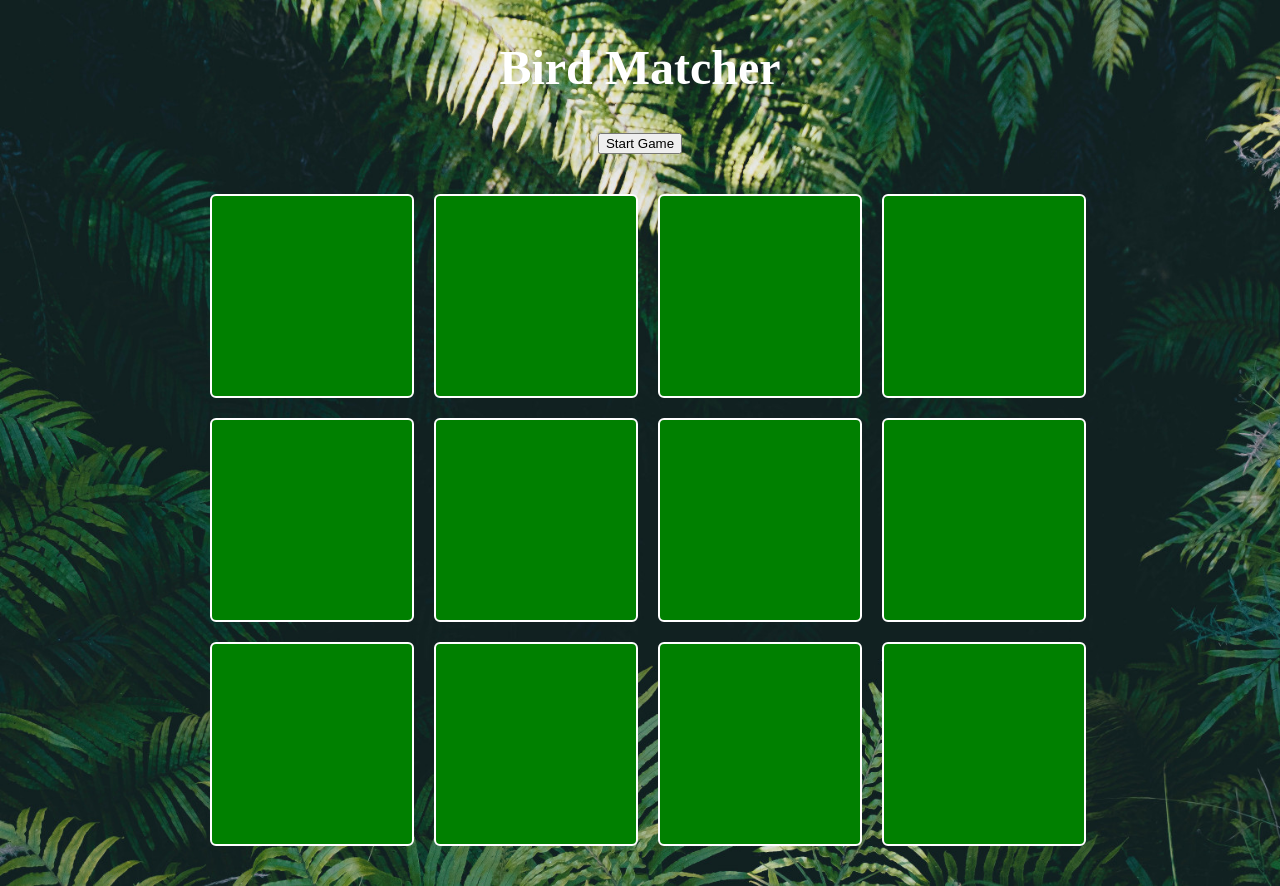
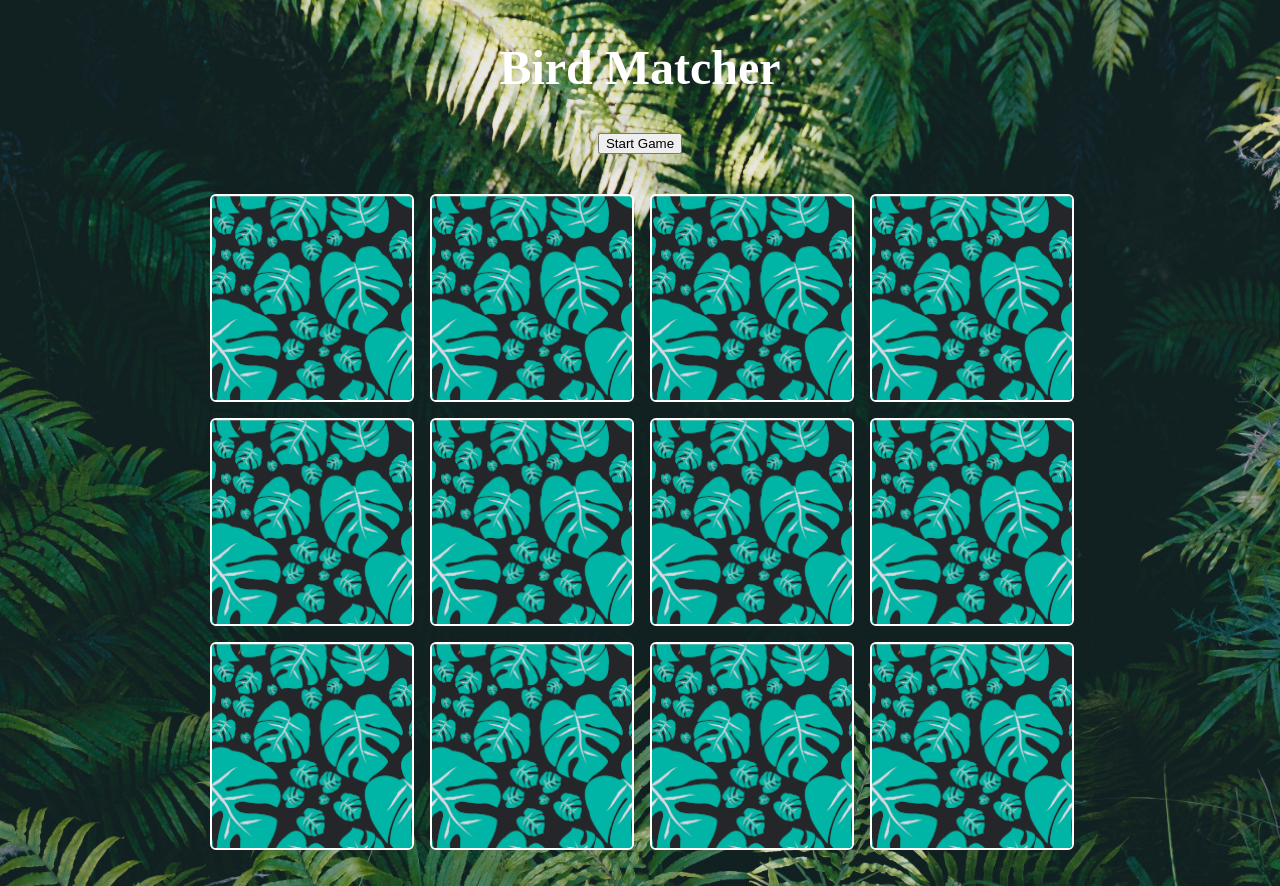
Before and after one commit to mmhamdy/memento, a React (Vite) app: page / in a window 1280 px wide. Built offline with nearby package versions, Linux system fonts and the light colour scheme.

Commit message:
extracting components

```diff
--- a/src/App.styles.ts
+++ b/src/App.styles.ts
@@ -18,18 +18,3 @@ export const Wrapper = styled.div`
   max-width: 860px;
   margin: 40px auto;
 `
-
-export const Grid = styled.div`
-  display: grid;
-  grid-template-columns: repeat(4, 1fr);
-  grid-gap: 20px;
-  margin-top: 40px;
-`
-
-export const Placeholder = styled.div`
-  width: 200px;
-  height: 200px;
-  background-color: green;
-  border: 2px solid #fff;
-  border-radius: 6px;
-`
--- a/src/App.tsx
+++ b/src/App.tsx
@@ -1,28 +1,68 @@
-import { Global } from '@emotion/react'
-import { globalStyles, Grid, Wrapper, Placeholder } from './App.styles'
+import { useState, useEffect } from 'react';
+import { CardGrid } from './components/CardGrid/CardGrid';
+import { Global } from '@emotion/react';
+import { globalStyles, Wrapper } from './App.styles';
+import { shuffleArray } from './utils/shuffleArray';
+import { CardType, loadCards } from './utils/loadCards';
 
 
 function App() {
+  const [cards, setCards] = useState<CardType[]>(shuffleArray(loadCards()));
+  const [turns, setTurns] = useState(0);
+  const [firstChoice, setFirstChoice] = useState<CardType | null>(null);
+  const [secondChoice, setSecondChoice] = useState<CardType | null>(null);
+  const [interaction, setInteraction] = useState(true);
+  const [matchedPairs, setMatchedPairs] = useState(0);
+
+  useEffect(() => {
+    console.log(firstChoice)
+    console.log(secondChoice)
+  }, [firstChoice, secondChoice])
+
+  const handleChoice = (card: CardType): void => {
+    console.log(card)
+    firstChoice ? setSecondChoice(card) : setFirstChoice(card)
+  }
+
+  const resetTurn = (): void => {
+    setFirstChoice(null);
+    setSecondChoice(null);
+    setTurns(prevTurns => prevTurns + 1);
+    setInteraction(true);
+  }
+
+  useEffect(() => {
+    if (firstChoice && secondChoice) {
+      setInteraction(false)
+
+      if (firstChoice.id === secondChoice.matchingCardId) {
+        setCards(prevCards => prevCards.map(card => {
+          if (card.id === firstChoice.id || card.id === secondChoice.id) {
+            return {...card, matched: true};
+          } else {
+            return card;
+          }
+        }))
+        setMatchedPairs(prev => prev + 1);
+        resetTurn();
+      } else {
+        setTimeout(() => resetTurn(), 1000)
+      }
+    }
+  }, [firstChoice, secondChoice])
 
   return (
     <Wrapper>
       <Global styles={globalStyles} />
       <h1>Bird Matcher</h1>
       <button>Start Game</button>
-      <Grid>
-        <Placeholder></Placeholder>
-        <Placeholder></Placeholder>
-        <Placeholder></Placeholder>
-        <Placeholder></Placeholder>
-        <Placeholder></Placeholder>
-        <Placeholder></Placeholder>
-        <Placeholder></Placeholder>
-        <Placeholder></Placeholder>
-        <Placeholder></Placeholder>
-        <Placeholder></Placeholder>
-        <Placeholder></Placeholder>
-        <Placeholder></Placeholder>
-      </Grid>
+      <CardGrid
+        cards={cards}
+        firstChoice={firstChoice}
+        secondChoice={secondChoice}
+        interaction={interaction}
+        handleChoice={handleChoice}
+      />
     </Wrapper>
   )
 }
--- /dev/null
+++ b/src/components/Card/Card.styles.ts
@@ -0,0 +1,32 @@
+import styled from '@emotion/styled'
+import { css } from '@emotion/react'
+
+export const Wrapper = styled.div`
+  position: relative;
+`
+type Flippable = {
+  flipped: boolean
+}
+
+const imgStyles = css`
+  width: 100%;
+  height: 100%;
+  display: block;
+  border: 2px solid #fff;
+  border-radius: 6px;
+`
+
+export const FrontImg = styled.img<Flippable>`
+  ${imgStyles}
+  transform: ${({flipped}) => flipped ? 'rotateY(0deg)' : 'rotateY(90deg)'};
+  transition: all ease-in 0.2s;
+  transition-delay: 0.2s;
+  position: absolute;
+`
+
+export const BackImg = styled.img<Flippable>`
+  ${imgStyles}
+  transform:${({flipped}) => flipped ? 'rotateY(90deg)' : 'rotateY(0deg)'};
+  transition: all ease-in 0.2s;
+  transition-delay: ${({flipped}) => flipped ? '0s' : '0.2s'};
+`
--- /dev/null
+++ b/src/components/Card/Card.tsx
@@ -0,0 +1,36 @@
+import { CardType } from "../../utils/loadCards";
+import { Wrapper, FrontImg, BackImg } from "./Card.styles";
+
+type Props = {
+  card: CardType,
+  flipped: boolean,
+  interaction: boolean,
+  handleChoice: (card: CardType) => void
+};
+
+export const Card = ({card, flipped, interaction, handleChoice}: Props) => {
+
+  const handleClick = () => {
+    if (interaction) handleChoice(card)
+  }
+
+  return (
+    <Wrapper>
+      <FrontImg
+        flipped={flipped}
+        src={card.frontImage}
+        alt='card-face'
+        width={200}
+        height={200}
+      />
+      <BackImg
+        flipped={flipped}
+        src={card.backImage}
+        alt='card-cover'
+        onClick={handleClick}
+        width={200}
+        height={200}
+      />
+    </Wrapper>
+  )
+}
--- /dev/null
+++ b/src/components/CardGrid/CardGrid.styles.ts
@@ -0,0 +1,8 @@
+import styled from '@emotion/styled'
+
+export const Grid = styled.div`
+  display: grid;
+  grid-template-columns: repeat(4, 1fr);
+  grid-gap: 20px;
+  margin-top: 40px;
+`
--- /dev/null
+++ b/src/components/CardGrid/CardGrid.tsx
@@ -0,0 +1,28 @@
+import { CardType } from '../../utils/loadCards';
+import { Card } from '../Card/Card';
+import { Grid } from './CardGrid.styles';
+
+type Props = {
+  cards: CardType[],
+  firstChoice: CardType | null,
+  secondChoice: CardType | null,
+  interaction: boolean,
+  handleChoice: (card: CardType) => void
+}
+
+export const CardGrid = ({cards, firstChoice, secondChoice, interaction, handleChoice}: Props) => {
+
+  return (
+    <Grid>
+      {cards.map(card => (
+        <Card
+          card={card}
+          flipped={card === firstChoice || card === secondChoice || card.matched}
+          interaction={interaction}
+          handleChoice={handleChoice}
+          key={card.id}
+        />
+      ))}
+    </Grid>
+  )
+}
--- /dev/null
+++ b/src/utils/loadCards.ts
@@ -0,0 +1,29 @@
+import card1 from '../assets/images/bird1.png';
+import card2 from '../assets/images/bird2.png';
+import card3 from '../assets/images/bird3.png';
+import card4 from '../assets/images/bird4.png';
+import card5 from '../assets/images/bird5.png';
+import card6 from '../assets/images/bird6.png';
+import cover from '../assets/images/cover.png';
+
+export type CardType = {
+  id: string,
+  frontImage: string,
+  backImage: string,
+  matchingCardId: string,
+  matched: boolean
+};
+
+const cards: string[] = [card1, card2, card3, card4, card5, card6];
+
+export const loadCards = (): CardType[] => {
+  return (
+    [...cards, ...cards].map((card, i) => ({
+      id: `card${i}`,
+      frontImage: card,
+      backImage: cover,
+      matchingCardId: i < cards.length ? `card${i + cards.length}` : `card${i - cards.length}`,
+      matched: false,
+    }))
+  )
+};
--- /dev/null
+++ b/src/utils/shuffleArray.ts
@@ -0,0 +1,10 @@
+// Durstenfeld implementation of The Fisher–Yates shuffle Algorithm
+export function shuffleArray (array: any[]): any[] {
+
+  for(let i = array.length - 1; i > 0; i--) {
+    let j = Math.floor(Math.random() * (i + 1));
+    [array[i], array[j]] = [array[j], array[i]];
+  }
+
+  return array
+};
```
Also changed, not shown: 1 other file (tests, documents, lock files or other folders).
